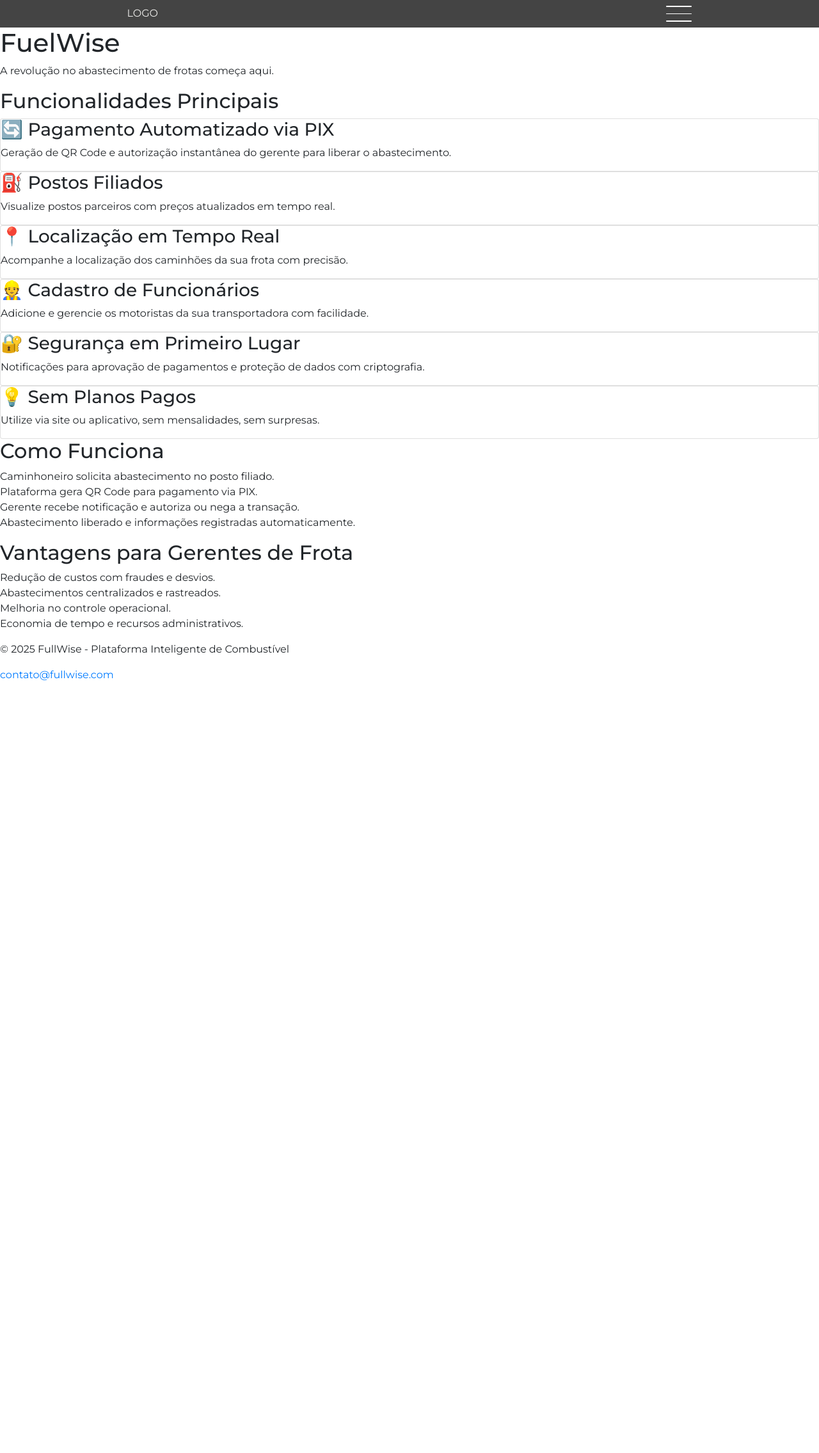
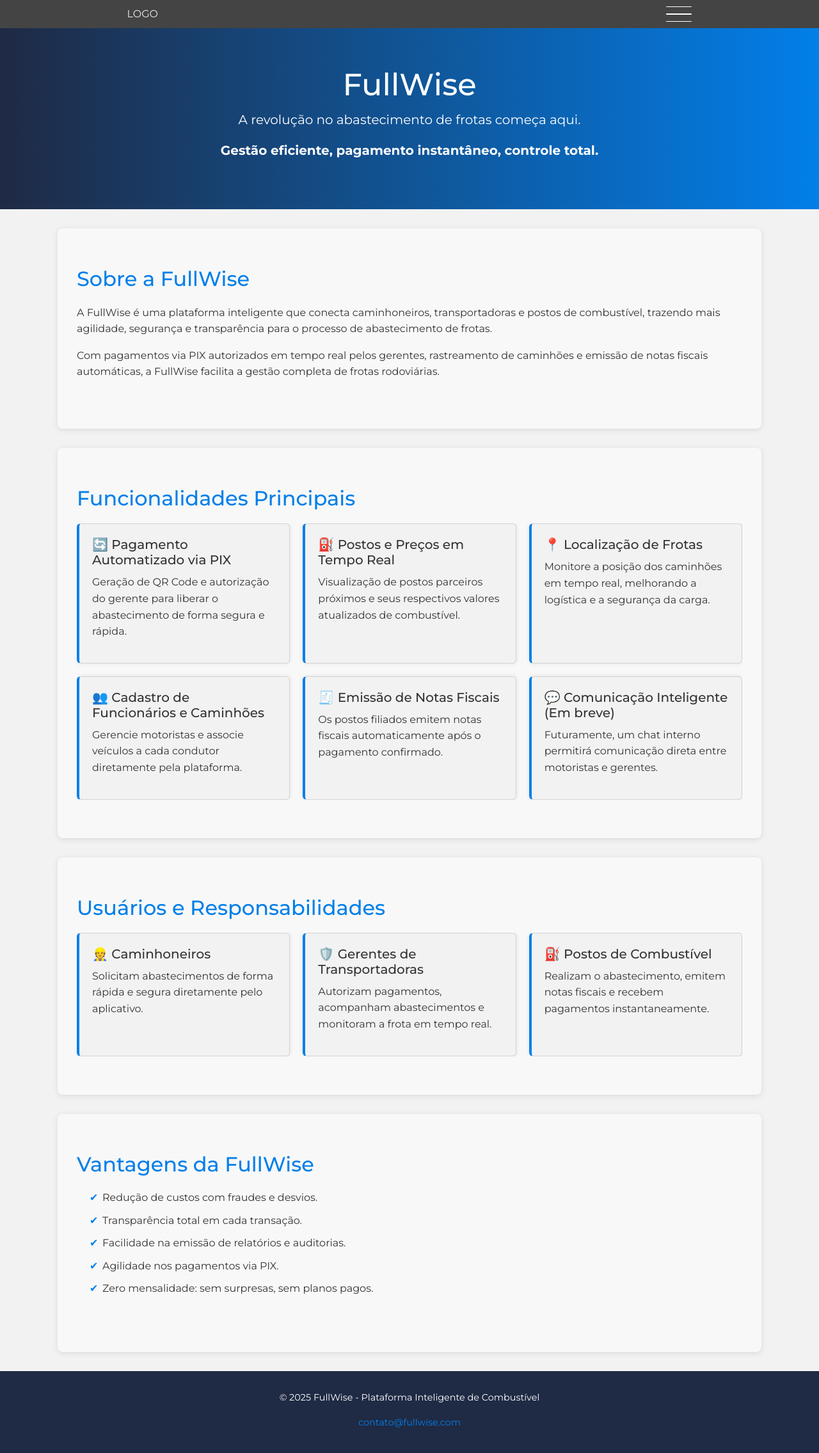
Before and after one commit to arrszera/fuelwise, a PHP site: page / in a window 1280 px wide. Shown: the whole page at 64% size. Before the commit the page ends 1064 px from the top, so only its background shows below. Run offline with PHP 8.4, Linux system fonts and the light colour scheme; some libraries are stand-ins or nearby versions.

Commit message:
adicionei o css da home, dos cadastros e do login, porém com pequeno bug no header

```diff
--- /dev/null
+++ b/css/home2.css
@@ -0,0 +1,175 @@
+:root {
+    --azul-escuro: #1f2a44;
+    --azul-claro: #027fe9;
+    --vermelho: #e30842;
+    --cinza-claro: #f2f2f2;
+    --cinza-escuro: #333;
+    --branco: #fff;
+    --fundo: var(--cinza-claro);
+    --texto: var(--cinza-escuro);
+    --fundo-card: #f8f8f8;
+    --card-borda: var(--azul-claro);
+    --fundo-header: var(--azul-escuro);
+    --texto-header: var(--branco);
+    --hover-link: var(--vermelho);
+    --fundo-footer: var(--azul-escuro);
+    --texto-footer: var(--branco);
+    --link-footer: var(--azul-claro);
+}
+
+@media (prefers-color-scheme: dark) {
+    :root {
+        --fundo: #121212;
+        --texto: #e0e0e0;
+        --fundo-card: #1e1e1e;
+        --card-borda: #027fe9;
+        --fundo-header: #0d1117;
+        --texto-header: #ffffff;
+        --hover-link: #e30842;
+        --fundo-footer: #0d1117;
+        --texto-footer: #ffffff;
+        --link-footer: #00caf8;
+    }
+}
+
+* {
+    margin: 0;
+    padding: 0;
+    box-sizing: border-box;
+}
+
+body {
+    font-family: 'Segoe UI', sans-serif;
+    background-color: var(--fundo);
+    color: var(--texto);
+    line-height: 1.6;
+    overflow-x: hidden;
+}
+
+.hero {
+    background: linear-gradient(to right, var(--azul-escuro), var(--azul-claro));
+    color: var(--branco);
+    padding: 60px 30px;
+    text-align: center;
+}
+
+.hero h1 {
+    font-size: 3rem;
+    margin-bottom: 10px;
+}
+
+.hero p {
+    font-size: 1.25rem;
+}
+
+h2 {
+    color: var(--azul-claro);
+    margin-bottom: 20px;
+}
+
+.section {
+    padding: 60px 30px;
+    background-color: var(--fundo-card);
+    margin: 30px auto;
+    max-width: 1100px;
+    border-radius: 8px;
+    box-shadow: 0 2px 10px rgba(0,0,0,0.1);
+}
+
+.grid {
+    display: flex;
+    flex-wrap: wrap;
+    gap: 20px;
+}
+
+.card {
+    flex: 1 1 300px;
+    background-color: var(--fundo);
+    color: var(--texto);
+    padding: 20px;
+    border-left: 4px solid var(--card-borda);
+    border-radius: 6px;
+    box-shadow: 0 0 6px rgba(0,0,0,0.1);
+}
+
+.card h3 {
+    font-size: 1.25rem;
+    margin-bottom: 10px;
+}
+
+.card p {
+    font-size: 1rem;
+}
+
+.destaque ul {
+    list-style-type: none;
+    padding-left: 20px;
+}
+
+.destaque ul li {
+    position: relative;
+    padding-left: 20px;
+    margin-bottom: 10px;
+}
+
+.destaque ul li::before {
+    content: "✔";
+    position: absolute;
+    left: 0;
+    top: 0;
+    color: var(--azul-claro);
+}
+
+footer {
+    background-color: var(--fundo-footer);
+    color: var(--texto-footer);
+    text-align: center;
+    padding: 20px;
+}
+
+footer a {
+    color: var(--link-footer);
+    text-decoration: none;
+}
+
+footer p {
+    margin-top: 10px;
+    font-size: 0.9rem;
+}
+
+@media (max-width: 768px) {
+    .hero h1 {
+        font-size: 2rem;
+    }
+
+    .hero p {
+        font-size: 1rem;
+    }
+
+    .grid {
+        flex-direction: column;
+        gap: 20px;
+    }
+
+    .section {
+        padding: 40px 20px;
+    }
+
+    .card {
+        flex: 1 1 100%;
+    }
+}
+
+@media (max-width: 480px) {
+    .hero h1 {
+        font-size: 1.8rem;
+    }
+
+    .hero p {
+        font-size: 0.9rem;
+    }
+
+    footer p {
+        font-size: 0.8rem;
+    }
+}
--- a/pages/cadastro_funcionario.php
+++ b/pages/cadastro_funcionario.php
@@ -1,10 +1,12 @@
 <!DOCTYPE html>
 <html lang="pt-BR">
 <head>
-    <?php
+<?php
         include_once('../config.php');
-        include(ROOT_PATH . '/elements/head.php');
+        include('../elements/head.php');
     ?>
+    <link rel='stylesheet' href='../css/login.css'>
+    <link rel='stylesheet' href='../css/header.css'>
     <title>Cadastro Funcionário</title>
 <!-- fonte -->
 </head>
--- a/pages/index.php
+++ b/pages/index.php
@@ -7,7 +7,7 @@
     ?>
 
     <link rel='stylesheet' href='../css/header.css'>
-    <link rel='stylesheet' href='../css/home.css'>
+    <link rel='stylesheet' href='../css/home2.css'>
     <title>Home</title>
 </head>
 <body>
@@ -19,8 +19,16 @@
 
   <!-- Hero Section -->
   <section class="hero">
-    <h1>FuelWise</h1>
+    <h1>FullWise</h1>
     <p>A revolução no abastecimento de frotas começa aqui.</p>
+    <p><strong>Gestão eficiente, pagamento instantâneo, controle total.</strong></p>
+  </section>
+
+  <!-- Sobre -->
+  <section class="section" id="sobre">
+    <h2>Sobre a FullWise</h2>
+    <p>A FullWise é uma plataforma inteligente que conecta caminhoneiros, transportadoras e postos de combustível, trazendo mais agilidade, segurança e transparência para o processo de abastecimento de frotas.</p>
+    <p>Com pagamentos via PIX autorizados em tempo real pelos gerentes, rastreamento de caminhões e emissão de notas fiscais automáticas, a FullWise facilita a gestão completa de frotas rodoviárias.</p>
   </section>
 
   <!-- Funcionalidades -->
@@ -29,50 +37,59 @@
     <div class="grid">
       <div class="card">
         <h3>🔄 Pagamento Automatizado via PIX</h3>
-        <p>Geração de QR Code e autorização instantânea do gerente para liberar o abastecimento.</p>
+        <p>Geração de QR Code e autorização do gerente para liberar o abastecimento de forma segura e rápida.</p>
       </div>
       <div class="card">
-        <h3>⛽ Postos Filiados</h3>
-        <p>Visualize postos parceiros com preços atualizados em tempo real.</p>
+        <h3>⛽ Postos e Preços em Tempo Real</h3>
+        <p>Visualização de postos parceiros próximos e seus respectivos valores atualizados de combustível.</p>
       </div>
       <div class="card">
-        <h3>📍 Localização em Tempo Real</h3>
-        <p>Acompanhe a localização dos caminhões da sua frota com precisão.</p>
+        <h3>📍 Localização de Frotas</h3>
+        <p>Monitore a posição dos caminhões em tempo real, melhorando a logística e a segurança da carga.</p>
       </div>
       <div class="card">
-        <h3>👷 Cadastro de Funcionários</h3>
-        <p>Adicione e gerencie os motoristas da sua transportadora com facilidade.</p>
+        <h3>👥 Cadastro de Funcionários e Caminhões</h3>
+        <p>Gerencie motoristas e associe veículos a cada condutor diretamente pela plataforma.</p>
       </div>
       <div class="card">
-        <h3>🔐 Segurança em Primeiro Lugar</h3>
-        <p>Notificações para aprovação de pagamentos e proteção de dados com criptografia.</p>
+        <h3>🧾 Emissão de Notas Fiscais</h3>
+        <p>Os postos filiados emitem notas fiscais automaticamente após o pagamento confirmado.</p>
       </div>
       <div class="card">
-        <h3>💡 Sem Planos Pagos</h3>
-        <p>Utilize via site ou aplicativo, sem mensalidades, sem surpresas.</p>
+        <h3>💬 Comunicação Inteligente (Em breve)</h3>
+        <p>Futuramente, um chat interno permitirá comunicação direta entre motoristas e gerentes.</p>
       </div>
     </div>
   </section>
 
-  <!-- Como Funciona -->
-  <section class="section" id="como-funciona">
-    <h2>Como Funciona</h2>
-    <ol>
-      <li>Caminhoneiro solicita abastecimento no posto filiado.</li>
-      <li>Plataforma gera QR Code para pagamento via PIX.</li>
-      <li>Gerente recebe notificação e autoriza ou nega a transação.</li>
-      <li>Abastecimento liberado e informações registradas automaticamente.</li>
-    </ol>
+  <!-- Usuários -->
+  <section class="section" id="usuarios">
+    <h2>Usuários e Responsabilidades</h2>
+    <div class="grid">
+      <div class="card">
+        <h3>👷 Caminhoneiros</h3>
+        <p>Solicitam abastecimentos de forma rápida e segura diretamente pelo aplicativo.</p>
+      </div>
+      <div class="card">
+        <h3>🛡️ Gerentes de Transportadoras</h3>
+        <p>Autorizam pagamentos, acompanham abastecimentos e monitoram a frota em tempo real.</p>
+      </div>
+      <div class="card">
+        <h3>⛽ Postos de Combustível</h3>
+        <p>Realizam o abastecimento, emitem notas fiscais e recebem pagamentos instantaneamente.</p>
+      </div>
+    </div>
   </section>
 
   <!-- Destaques -->
   <section class="section destaque">
-    <h2>Vantagens para Gerentes de Frota</h2>
+    <h2>Vantagens da FullWise</h2>
     <ul>
-      <li>Redução de custos com fraudes e desvios.</li>
-      <li>Abastecimentos centralizados e rastreados.</li>
-      <li>Melhoria no controle operacional.</li>
-      <li>Economia de tempo e recursos administrativos.</li>
+      <li> Redução de custos com fraudes e desvios.</li>
+      <li> Transparência total em cada transação.</li>
+      <li> Facilidade na emissão de relatórios e auditorias.</li>
+      <li> Agilidade nos pagamentos via PIX.</li>
+      <li> Zero mensalidade: sem surpresas, sem planos pagos.</li>
     </ul>
   </section>
 
@@ -82,7 +99,6 @@
     <p><a href="mailto:contato@fullwise.com">contato@fullwise.com</a></p>
   </footer>
 
-
     <!-- JS -->
     <script src="../js/index.js"></script>
     <script src="https://unpkg.com/boxicons@2.1.4/dist/boxicons.js"></script>
--- a/pages/login.php
+++ b/pages/login.php
@@ -1,10 +1,12 @@
 <!DOCTYPE html>
 <html lang="pt-BR">
 <head>
-    <?php
+<?php
         include_once('../config.php');
-        include(ROOT_PATH . '/elements/head.php');
+        include('../elements/head.php');
     ?>
+    <link rel='stylesheet' href='../css/header.css'>
+    <link rel='stylesheet' href='../css/login.css'>
     <title>Login</title>
 </head>
 <body>
```
Also changed, not shown: css/login.css (added, +134 -0 lines), modelo/index.html (deleted, +0 -18 lines), pages/cadastro_transportadora.php (+5 -2 lines), css/home.css (deleted).
